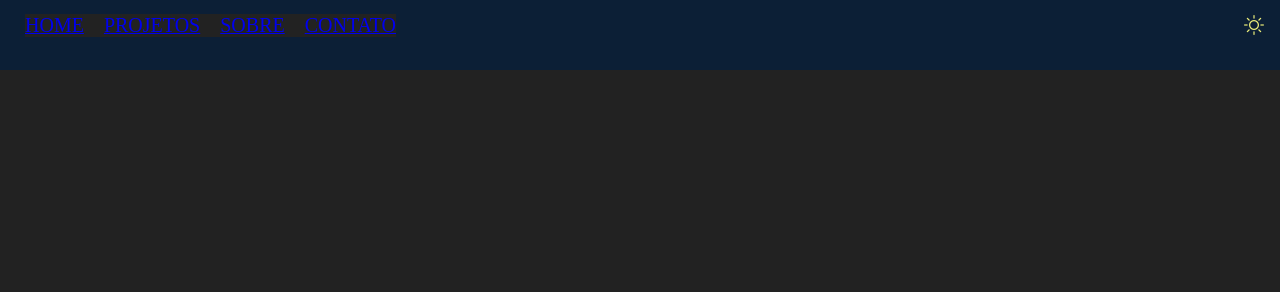
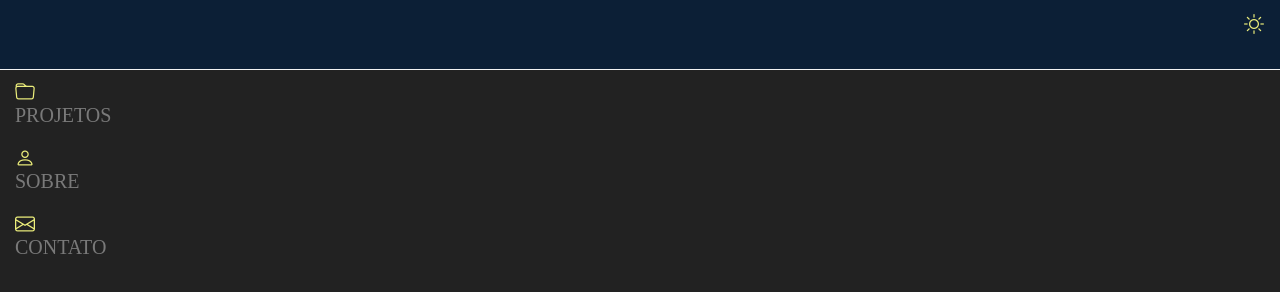
Before and after one commit to ed10sm/edson-melo, a plain HTML site: page index.html in a window 1280 px wide. Drawn offline with nearby package versions, Linux system fonts and the light colour scheme.

Commit message:
Setup menu CSS

```diff
--- a/css/style.css
+++ b/css/style.css
@@ -2,21 +2,16 @@
     margin: 0;
     padding: 0;
     box-sizing: border-box;
-
-
 }
 
 body {
-    background: #222;
-    /* cor fundo */
-    color: #d2d2d2;
-    /* cor texto */
+    background: #222; /* cor fundo */
+    color: #d2d2d2; /* cor texto */
 }
 
 i {
     color: rgb(236, 238, 123);
-    font-size: 20px;
-    /* tamanho do texto */
+    font-size: 20px; /* tamanho do texto */
 }
 
 #header {
@@ -24,21 +19,19 @@ i {
     flex-flow: row wrap;
     justify-content: space-between;
     align-items: center;
-    width: 100;
+    width: 100%; /* adicionado % para definir a largura total */
     height: 70px;
     background: #0c1f36;
     padding: 1px 16px 20px 25px;
     z-index: 2;
-
 }
 
 .menu {
     display: flex;
     align-items: center;
     background: #222; /* cor fundo */
-    gap: 20px;
+    gap: 15px;
     list-style: none;
-
 }
 
 .menu-item {
@@ -47,12 +40,51 @@ i {
 
 .menu-link {
     display: flex;
-    text-decoration: ;
+    text-decoration: none;
 }
 
 .menu-texto {
     font-size: 20px;
     text-transform: uppercase;
+}
 
+.menu-mobile .menu-link {
+    flex-direction: column;
+    justify-content: center;
+    padding: 10px 15px;
+}
 
+.menu-link.active .menu-icone,
+.menu-link.active .menu-texto,
+.menu-link:hover .menu-icone, /* corrigido pseudo-classe hover */
+.menu-link:hover .menu-texto { /* corrigido pseudo-classe hover */
+    color: white;
+    font-weight: 800;
 }
+
+.menu-icone,
+.menu-texto {
+    color: #797979;
+    font-weight: 400;
+}
+
+.menu-icone {
+    font-size: 25px;
+}
+@media (min-width: 768px) { /* a partir de: 768px */
+    #header {
+        position: fixed;
+        border-bottom: 1px solid #f3f3f3;
+    }
+.menu-principal {
+    gap: 20px;
+}
+
+.header-nav {
+    display: none;
+}
+@media (min-width: 768px) { /* a partir de: 768px */
+    #header {
+        position: fixed;
+        border-bottom: 1px solid #f3f3f3;
+    }
--- a/index.html
+++ b/index.html
@@ -16,23 +16,28 @@
 
     <!-- MENU -->
     <header id="header">
-        <nav class= "header-nav" >
+        <nav class="header-nav">
             <ul class="menu menu-principal"> <!-- lista não ordenada -->
                 <li class="menu-item">
                     <a href="#home">
-                        <span class=" menu-texto"> Home </span>
+                        <span class="menu-texto">Home</span>
                     </a>
-
                 </li>
                 <li class="menu-item">
                     <a href="#projetos">
-                        <span class=" menu-texto"> projetos </span>
-                        <li class="menu-item">
-                            <a href="#sobre">
-                                <span class=" menu-texto"> sobre </span>
-                                <li class="menu-item">
-                                    <a href="#contato">
-                                        <span class=" menu-texto"> contato </span>
+                        <span class="menu-texto">Projetos</span>
+                    </a>
+                </li>
+                <li class="menu-item">
+                    <a href="#sobre">
+                        <span class="menu-texto">Sobre</span>
+                    </a>
+                </li>
+                <li class="menu-item">
+                    <a href="#contato">
+                        <span class="menu-texto">Contato</span>
+                    </a>
+                </li>
             </ul>
         </nav>
         <!-- logo -->
@@ -47,7 +52,38 @@
             <i id="toggltheme" class="bi bi-sun"></i>
         </div>
     </header>
-    <!-- FIM MENU -->
+    <!-- FIM MENU DESKTOP -->
+
+    <!-- Menu Mobile  -->
+    <nav class="nav-mobile">
+        <ul class="menu-mobile">
+            <li class="menu-item">
+                <a href="#home" class="menu-link active">
+                    <i class="menu-icone bi bi-house-door"></i>
+                    <span class="menu-texto">Home</span>
+                </a>
+            </li>
+            <li class="menu-item">
+                <a href="#projetos" class="menu-link">
+                    <i class="bi bi-folder"></i>
+                    <span class="menu-texto">Projetos</span>
+                </a>
+            </li>
+            <li class="menu-item">
+                <a href="#sobre" class="menu-link">
+                    <i class="bi bi-person"></i>
+                    <span class="menu-texto">Sobre</span>
+                </a>
+            </li>
+            <li class="menu-item">
+                <a href="#contato" class="menu-link">
+                    <i class="bi bi-envelope"></i>
+                    <span class="menu-texto">Contato</span>
+                </a>
+            </li>
+        </ul>
+    </nav>
+    <!-- FIM MENU MOBILE -->
 
 </body>
 
```
